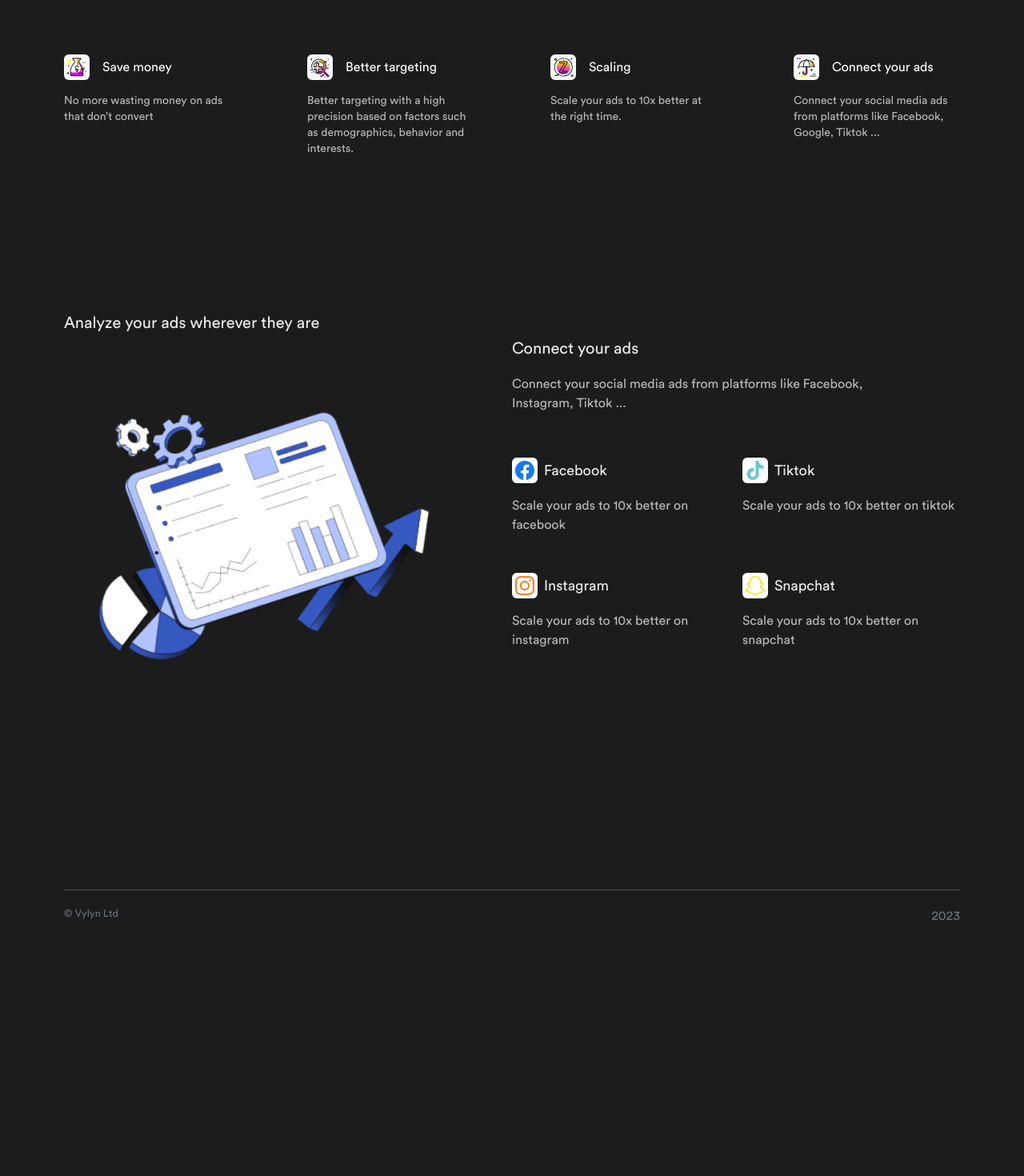
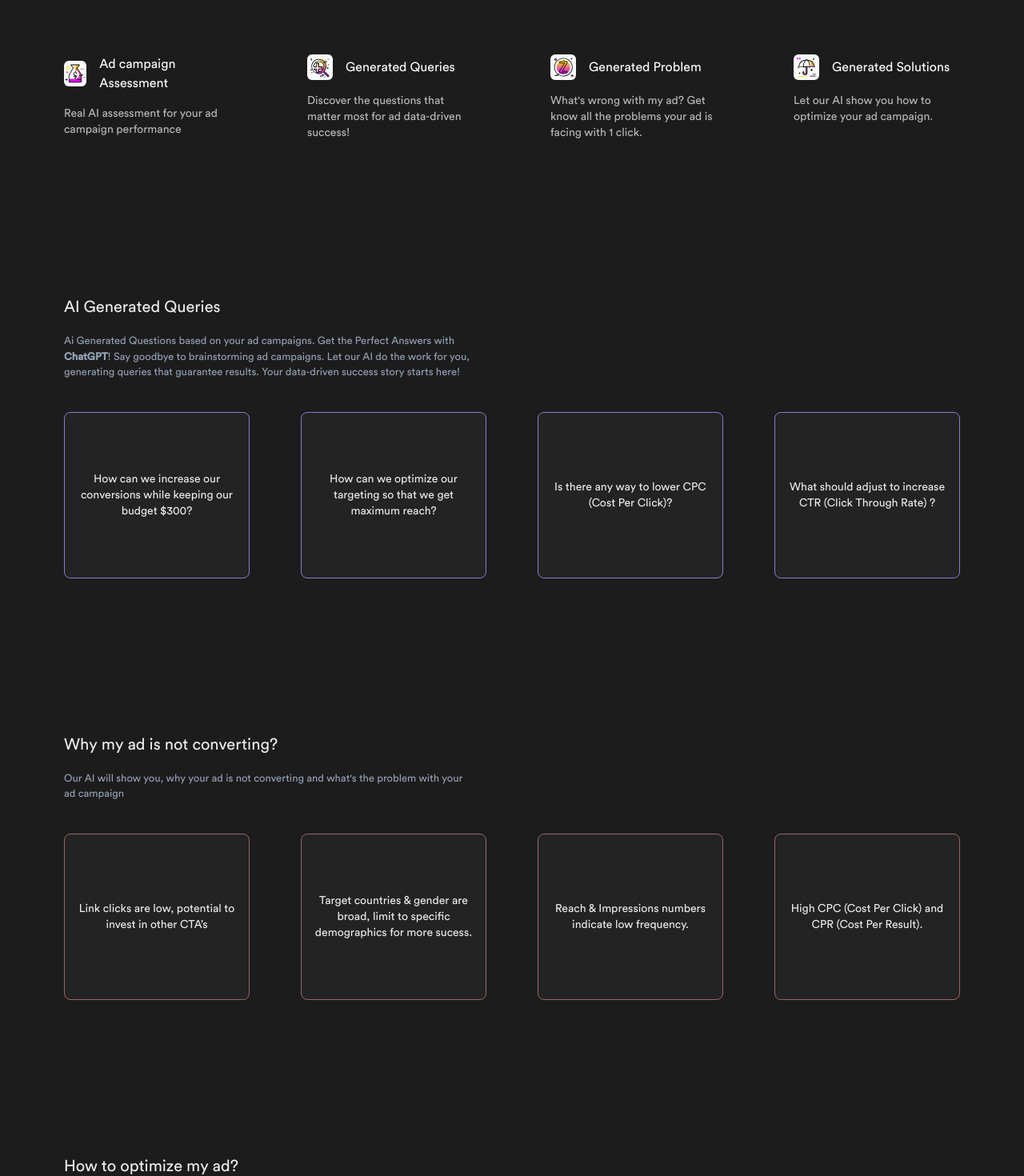
Before and after one commit to jetroot/vylyn, a Next.js app: page / in a window 1280 px wide. Shown: the part 763-2233 px from the top of the page at 80% size. Before the commit the page ends 2036 px from the top, so only its background shows below. Built offline with nearby package versions, Linux system fonts and the light colour scheme.

Commit message:
update pricing and feature

```diff
--- /dev/null
+++ b/components/Features/FeatureDetails.tsx
@@ -0,0 +1,40 @@
+import { data } from "autoprefixer";
+import SectionContainer from "../Layouts/SectionContainer";
+
+interface Props {
+    sectionTitle: string;
+    sectionSubtitle: string;
+    data: any;
+    cardStyle: string;
+}
+
+const SocialMedia = (props: Props) => {
+    return (
+        <SectionContainer>
+            <h1 className="text-typography-body-dark text-xl leading-8">
+                {props.sectionTitle}
+            </h1>
+
+            <div
+                className="text-slate-400 text-[13px] max-w-lg mt-4"
+                dangerouslySetInnerHTML={{
+                    __html: props.sectionSubtitle,
+                }}
+            />
+            <div className="grid grid-cols-4 max-sm:grid-cols-1 gap-16 mt-10 mx-auto">
+                {props.data.map((item: any, index: string) => (
+                    <div
+                        key={index}
+                        className={`${props.cardStyle} h-52 flex justify-center items-center bg-[#232323] rounded-lg`}
+                    >
+                        <p className="w-[90%] text-typography-body-dark text-center text-sm">
+                            {item}
+                        </p>
+                    </div>
+                ))}
+            </div>
+        </SectionContainer>
+    );
+};
+
+export default SocialMedia;
--- a/components/Payment/paypalButtonProvider.tsx
+++ b/components/Payment/paypalButtonProvider.tsx
@@ -61,7 +61,7 @@ const PaypalButtonProvider = ({ plan }: Props) => {
             ) : (
                 <Link
                     href={SIGN_IN_URI}
-                    className="flex items-center justify-center gap-2 text-md"
+                    className="flex items-center justify-center gap-2 text-md p-1.5"
                 >
                     <BsPaypal />
                     Pay with Paypal
--- a/components/SocialMedia/SocialCard.tsx
+++ /dev/null
@@ -1,29 +0,0 @@
-import { IconType } from "react-icons/lib";
-
-interface Props {
-    Icon: IconType;
-    company: string;
-    description: string;
-    color: string;
-}
-
-const SocialCard = ({ Icon, company, description, color }: Props) => {
-    return (
-        <div className="flex flex-col" key={`${company}-${color}`}>
-            <div className="flex gap-2 items-center">
-                <div className="bg-white rounded-md w-8 h-8 flex justify-center items-center">
-                    <Icon className="w-6 h-6" color={color} />
-                </div>
-                <span className="text-typography-body-dark leading-8 text-lg">
-                    {company}
-                </span>
-            </div>
-
-            <span className="text-typography-body-secondary-dark text-md mt-4 max-w-sm">
-                {description}
-            </span>
-        </div>
-    );
-};
-
-export default SocialCard;
--- a/components/SocialMedia/index.tsx
+++ /dev/null
@@ -1,51 +0,0 @@
-import React from "react";
-import SectionContainer from "../Layouts/SectionContainer";
-import Image from "next/image";
-import SocialMediaData from "@/data/SocialMedia";
-import SocialCard from "./SocialCard";
-
-const SocialMedia = () => {
-    return (
-        <SectionContainer>
-            <h1 className="text-typography-body-dark text-xl leading-8">
-                Analyze your ads wherever they are
-            </h1>
-            <div className="grid grid-cols-2 max-sm:grid-cols-1">
-                <div className="w-full">
-                    <Image
-                        src={"/social_media.png"}
-                        width={500}
-                        height={500}
-                        alt="connect social media ads to vylyn"
-                    />
-                </div>
-                <div className="flex flex-col">
-                    <div className="max-w-lg">
-                        <h1 className="text-typography-body-dark text-xl leading-8">
-                            Connect your ads
-                        </h1>
-                        <p className="text-typography-body-secondary-dark py-4">
-                            Connect your social media ads from platforms like
-                            Facebook, Instagram, Tiktok ...
-                        </p>
-                    </div>
-                    <div className="grid grid-cols-2 grid-rows-2 gap-y-12 gap-x-4 my-10">
-                        {SocialMediaData.map(
-                            ({ icon, company, description, color }) => (
-                                <SocialCard
-                                    key={`${company}-${color}`}
-                                    Icon={icon}
-                                    company={company}
-                                    description={description}
-                                    color={color}
-                                />
-                            )
-                        )}
-                    </div>
-                </div>
-            </div>
-        </SectionContainer>
-    );
-};
-
-export default SocialMedia;
--- a/data/Features.tsx
+++ b/data/Features.tsx
@@ -1,28 +1,28 @@
 export default [
     {
-        name: "Save money",
+        name: "Ad campaign Assessment",
         icon: "/icons/features/money.svg",
-        description: "No more wasting money on ads that don’t convert",
+        description: "Real AI assessment for your ad campaign performance",
         url: "#",
     },
     {
-        name: "Better targeting",
+        name: "Generated Queries",
         icon: "/icons/features/targeting.svg",
         description:
-            "Better targeting with a high precision based on factors such as demographics, behavior and interests.",
+            "Discover the questions that matter most for ad data-driven success!",
         url: "#",
     },
     {
-        name: "Scaling",
+        name: "Generated Problem",
         icon: "/icons/features/scaling.svg",
-        description: "Scale your ads to 10x better at the right time.",
+        description:
+            "What's wrong with my ad? Get know all the problems your ad is facing with 1 click.",
         url: "#",
     },
     {
-        name: "Connect your ads",
+        name: "Generated Solutions",
         icon: "/icons/features/easy.svg",
-        description:
-            "Connect your social media ads from platforms like Facebook, Google, Tiktok ...",
+        description: "Let our AI show you how to optimize your ad campaign.",
         url: "#",
     },
 ];
--- a/data/SocialMedia.ts
+++ /dev/null
@@ -1,29 +0,0 @@
-import { BsFacebook, BsInstagram, BsSnapchat } from "react-icons/bs";
-import { SiTiktok } from "react-icons/si";
-
-export default [
-    {
-        icon: BsFacebook,
-        company: "Facebook",
-        color: "#1877F2",
-        description: "Scale your ads to 10x better on facebook",
-    },
-    {
-        icon: SiTiktok,
-        company: "Tiktok",
-        color: "#69C9D0",
-        description: "Scale your ads to 10x better on tiktok",
-    },
-    {
-        icon: BsInstagram,
-        company: "Instagram",
-        color: "#F58529",
-        description: "Scale your ads to 10x better on instagram",
-    },
-    {
-        icon: BsSnapchat,
-        company: "Snapchat",
-        color: "#e7e306",
-        description: "Scale your ads to 10x better on snapchat",
-    },
-];
--- a/pages/index.tsx
+++ b/pages/index.tsx
@@ -1,8 +1,8 @@
 import Container from "../components/Container";
-import Layout from "../components/Layouts"
+import Layout from "../components/Layouts";
 import Hero from "../components/Hero";
 import Features from "@/components/Features";
-import SocialMedia from "@/components/SocialMedia";
+import FeatureDetails from "@/components/Features/FeatureDetails";
 
 export default function Home() {
     return (
@@ -10,7 +10,45 @@ export default function Home() {
             <Container>
                 <Hero />
                 <Features />
-                <SocialMedia />
+                <FeatureDetails
+                    sectionTitle={"AI Generated Queries"}
+                    cardStyle="border border-[#8181d1]"
+                    sectionSubtitle={
+                        "Ai Generated Questions based on your ad campaigns. Get the Perfect Answers with <strong>ChatGPT</strong>! Say goodbye to brainstorming ad campaigns. Let our AI do the work for you, generating queries that guarantee results. Your data-driven success story starts here!"
+                    }
+                    data={[
+                        "How can we increase our conversions while keeping  our budget $300?",
+                        "How can we optimize our targeting so that we get maximum reach?",
+                        "Is there any way to lower CPC (Cost Per Click)?",
+                        "What should adjust to increase CTR (Click Through Rate) ?",
+                    ]}
+                />
+                <FeatureDetails
+                    sectionTitle={"Why my ad is not converting?"}
+                    cardStyle="border border-[#9a6666]"
+                    sectionSubtitle={
+                        "Our AI will show you, why your ad is not converting and what's the problem with your ad campaign"
+                    }
+                    data={[
+                        "Link clicks are low, potential to invest in other CTA’s",
+                        "Target  countries & gender are broad, limit to specific demographics for more sucess.",
+                        "Reach & Impressions numbers indicate  low frequency.",
+                        "High CPC (Cost Per Click) and CPR (Cost Per Result).",
+                    ]}
+                />
+                <FeatureDetails
+                    sectionTitle={"How to optimize my ad?"}
+                    sectionSubtitle={
+                        "AI will scan your campaign and will list some solution to optimize your ad"
+                    }
+                    cardStyle="border border-[#4e9774]"
+                    data={[
+                        "Use retargeting campaigns to reach out to people who have already shown an interest in the product, to get them to reengage.",
+                        "Increasing budget may help to bring more reach and impressions, leading to more engagement",
+                        "Check competitor's campaigns for ideas or insights and see how to adapt your ads.",
+                        "Focus on creating more engaging content to increase the link clicks and the results from the campaigns.",
+                    ]}
+                />
             </Container>
         </Layout>
     );
--- a/pages/pricing/index.tsx
+++ b/pages/pricing/index.tsx
@@ -10,7 +10,12 @@ const Pricing = ({ showNav = true }: any) => {
             planDescription: "Perfect for passion projects & simple websites.",
             price: 0,
             priceDescription: "No credit card required",
-            planFeatures: ["1 campaign", "5 requests", "No stored cloud data"],
+            planFeatures: [
+                "1 Campaign",
+                "2 Ad campaigns",
+                "9 Requests",
+                "Sync cloud data",
+            ],
         },
         {
             plan: "starter",
@@ -18,9 +23,11 @@ const Pricing = ({ showNav = true }: any) => {
             price: 0,
             priceDescription: "per month per campaign",
             planFeatures: [
-                "3 campaigns",
-                "100 requests",
-                "No stored cloud data",
+                "5 Campaigns",
+                "10 Ad Campaigns",
+                "100 Requests",
+                "New Features",
+                "Sync cloud data",
             ],
         },
         {
@@ -28,7 +35,13 @@ const Pricing = ({ showNav = true }: any) => {
             planDescription: "Perfect for passion projects & simple websites.",
             price: 0,
             priceDescription: "per month per project",
-            planFeatures: ["10 campaigns", "200 requests", "Sync cloud data"],
+            planFeatures: [
+                "10 Campaigns",
+                "100 Ad campaigns",
+                "300 Requests",
+                "New Features",
+                "Sync cloud data",
+            ],
         },
     ];
     return (
```
Also changed, not shown: components/Hero/index.tsx (+13 -12 lines).
